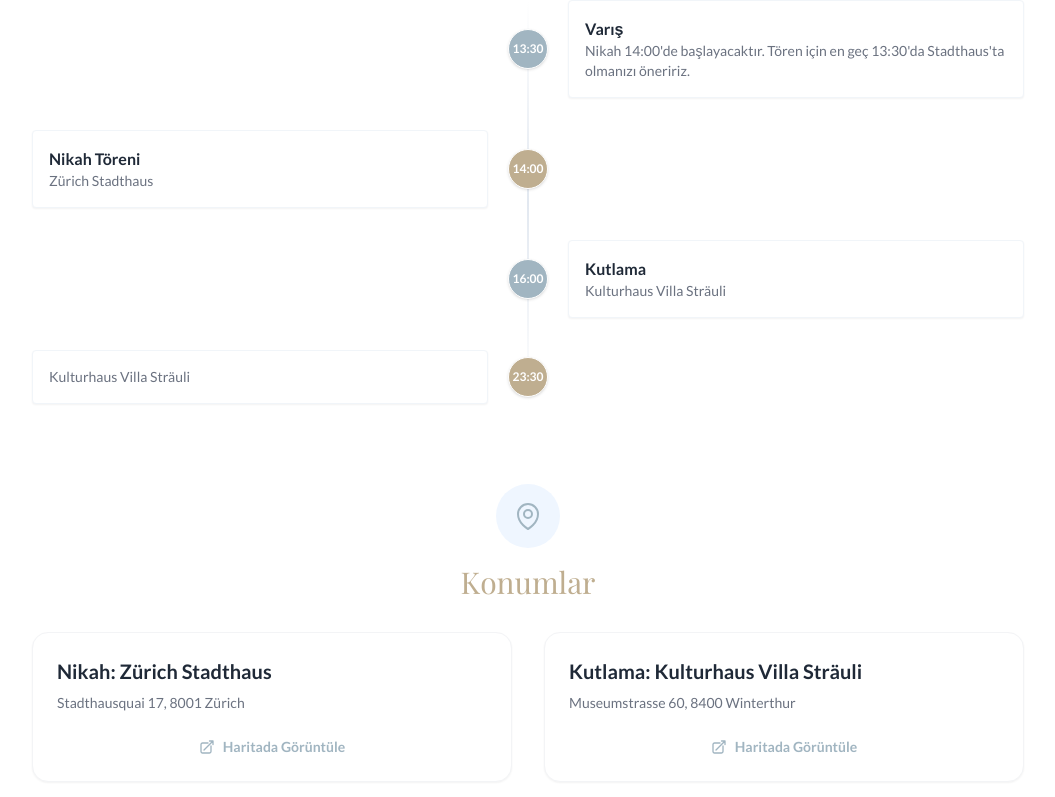
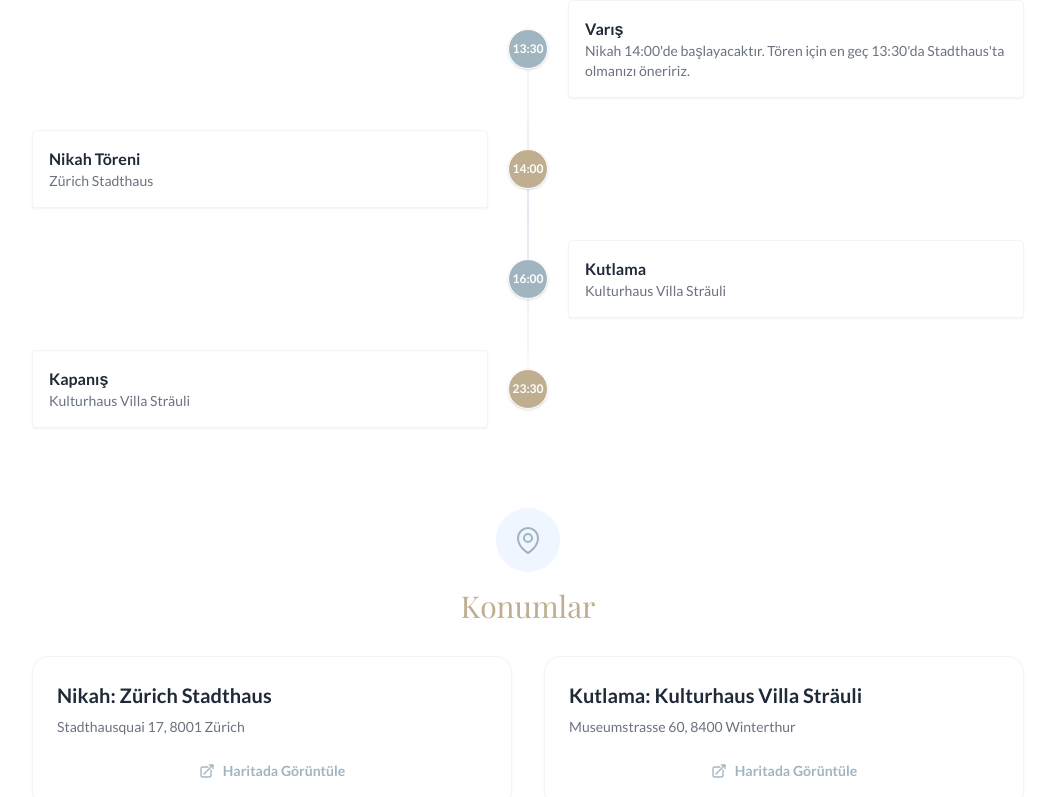
Before and after one commit to Ecomak/wedding, a React (Vite) app: page / in a window 1280 px wide. Shown: the part 1504-2301 px from the top of the page, without its empty margins (112-1167 px from the left). Built offline with nearby package versions, Linux system fonts and the light colour scheme; a web font is replaced by a local one.

Commit message:
Update constants.ts

```diff
--- a/constants.ts
+++ b/constants.ts
@@ -58,6 +58,7 @@ export const TRANSLATIONS: Record<Language, Translations> = {
     arrivalText: 'Nikah 14:00\'de başlayacaktır. Tören için en geç 13:30\'da Stadthaus\'ta olmanızı öneririz.',
     ceremonyTitle: 'Nikah Töreni',
     celebrationTitle: 'Kutlama',
+    closingTitle: 'Kapanış',
     transportTitle: 'Ulaşım Önerisi',
     transportText: 'Zürich Stadthaus\'tan Villa Sträuli\'ye ulaşım için toplu taşıma en pratik seçenektir. Stadthaus\'tan kısa bir yürüyüşle Stadelhofen istasyonuna geçip oradan Winterthur\'a giden trenlere binebilirsiniz. Ayrıca Zürich HB\'den (Ana İstasyon) de trenle yaklaşık 20-30 dakikada Winterthur\'a ulaşabilirsiniz. İstasyondan villaya 10 dakikalık keyifli bir yürüyüşle veya kısa bir otobüs yolculuğu ile ulaşım mümkündür.'
   },
@@ -117,6 +118,7 @@ export const TRANSLATIONS: Record<Language, Translations> = {
     arrivalTitle: 'Arrival',
     arrivalText: 'The ceremony starts at 14:00. We suggest arriving at the Stadthaus by 13:30 to find your seats.',
     ceremonyTitle: 'Wedding Ceremony',
+    closingTitle: 'Closing',
     celebrationTitle: 'Celebration',
     transportTitle: 'Transportation Advice',
     transportText: 'Public transport is the best way to travel from Zurich Stadthaus to Villa Sträuli. You can take a short walk from the Stadthaus to Stadelhofen station and catch a train to Winterthur from there. Alternatively, trains from Zurich HB to Winterthur HB take about 20-30 minutes. From Winterthur station, the Villa is a short 10-minute walk or a quick bus ride away.'
```
